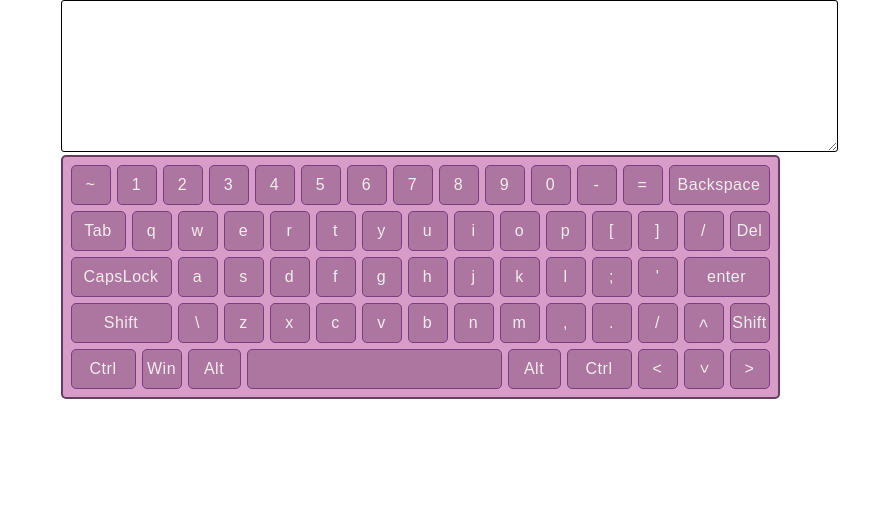
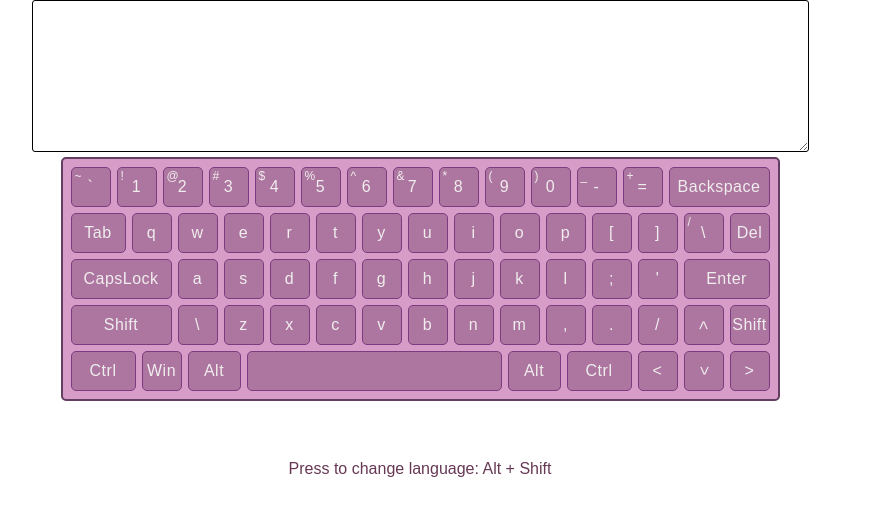
Before and after one commit to pinkpony1106/virtual-keyboard, a plain HTML site: page index.html in a window 1280 px wide. Shown: the whole page, without its empty margins (220-1089 px from the left). Drawn offline with Linux system fonts and the light colour scheme.

Commit message:
feat: added delete, backspace, cursor, shift symbols

```diff
--- a/script.js
+++ b/script.js
@@ -1,20 +1,87 @@
 document.body.innerHTML =
-  "<div class='wrapper'><div class='container'><textarea name='textarea' id='' cols='95' rows='10' class='text-input' ></textarea><div class='keyboard'></div></div></div>";
+  "<div class='wrapper'><div class='container'><textarea name='textarea' id='' cols='95' rows='10' class='text-input' ></textarea ><div class='keyboard'></div><span class='change_lang'>Press to change language: Alt + Shift</span></div ></div > ";
 
 const keyboardKeys = [
-  { value: "~", code: "Backquote", class: "key content symbol" },
-  { value: "1", code: "Digit1", class: "key content number" },
-  { value: "2", code: "Digit2", class: "key content number" },
-  { value: "3", code: "Digit3", class: "key content number" },
-  { value: "4", code: "Digit4", class: "key content number" },
-  { value: "5", code: "Digit5", class: "key content number" },
-  { value: "6", code: "Digit6", class: "key content number" },
-  { value: "7", code: "Digit7", class: "key content number" },
-  { value: "8", code: "Digit8", class: "key content number" },
-  { value: "9", code: "Digit9", class: "key content number" },
-  { value: "0", code: "Digit0", class: "key content number" },
-  { value: "-", code: "Minus", class: "key content symbol" },
-  { value: "=", code: "Equal", class: "key content symbol" },
+  {
+    value: "`",
+    code: "Backquote",
+    class: "key content symbol",
+    valueShift: "~",
+    valueRus: "ё",
+    valueRusUppercase: "Ё",
+  },
+  {
+    value: "1",
+    code: "Digit1",
+    class: "key content number",
+    valueShift: "!",
+  },
+  {
+    value: "2",
+    code: "Digit2",
+    class: "key content number",
+    valueShift: "@",
+  },
+  {
+    value: "3",
+    code: "Digit3",
+    class: "key content number",
+    valueShift: "#",
+  },
+  {
+    value: "4",
+    code: "Digit4",
+    class: "key content number",
+    valueShift: "$",
+  },
+  {
+    value: "5",
+    code: "Digit5",
+    class: "key content number",
+    valueShift: "%",
+  },
+  {
+    value: "6",
+    code: "Digit6",
+    class: "key content number",
+    valueShift: "^",
+  },
+  {
+    value: "7",
+    code: "Digit7",
+    class: "key content number",
+    valueShift: "&",
+  },
+  {
+    value: "8",
+    code: "Digit8",
+    class: "key content number",
+    valueShift: "*",
+  },
+  {
+    value: "9",
+    code: "Digit9",
+    class: "key content number",
+    valueShift: "(",
+  },
+  {
+    value: "0",
+    code: "Digit0",
+    class: "key content number",
+    valueShift: ")",
+  },
+  {
+    value: "-",
+    code: "Minus",
+    class: "key content symbol",
+    valueShift: "_",
+  },
+  {
+    value: "=",
+    code: "Equal",
+    class: "key content symbol",
+    valueShift: "+",
+  },
   {
     value: "Backspace",
     code: "Backspace",
@@ -22,55 +89,279 @@ const keyboardKeys = [
   },
 
   { value: "Tab", code: "Tab", class: "key tab" },
-  { value: "q", code: "KeyQ", class: "key content alpha" },
-  { value: "w", code: "KeyW", class: "key content alpha" },
-  { value: "e", code: "KeyE", class: "key content alpha" },
-  { value: "r", code: "KeyR", class: "key content alpha" },
-  { value: "t", code: "KeyT", class: "key content alpha" },
-  { value: "y", code: "KeyY", class: "key content alpha" },
-  { value: "u", code: "KeyU", class: "key content alpha" },
-  { value: "i", code: "KeyI", class: "key content alpha" },
-  { value: "o", code: "KeyO", class: "key content alpha" },
-  { value: "p", code: "KeyP", class: "key content alpha" },
+  {
+    value: "q",
+    code: "KeyQ",
+    class: "key content alpha",
+    valueUppercase: "Q",
+    valueRus: "й",
+    valueRusUppercase: "Й",
+  },
+  {
+    value: "w",
+    code: "KeyW",
+    class: "key content alpha",
+    valueUppercase: "W",
+    valueRus: "ц",
+    valueRusUppercase: "Ц",
+  },
+  {
+    value: "e",
+    code: "KeyE",
+    class: "key content alpha",
+    valueUppercase: "E",
+    valueRus: "у",
+    valueRusUppercase: "У",
+  },
+  {
+    value: "r",
+    code: "KeyR",
+    class: "key content alpha",
+    valueUppercase: "R",
+    valueRus: "к",
+    valueRusUppercase: "К",
+  },
+  {
+    value: "t",
+    code: "KeyT",
+    class: "key content alpha",
+    valueUppercase: "T",
+    valueRus: "е",
+    valueRusUppercase: "Е",
+  },
+  {
+    value: "y",
+    code: "KeyY",
+    class: "key content alpha",
+    valueUppercase: "Y",
+    valueRus: "н",
+    valueRusUppercase: "Н",
+  },
+  {
+    value: "u",
+    code: "KeyU",
+    class: "key content alpha",
+    valueUppercase: "U",
+    valueRus: "г",
+    valueRusUppercase: "Г",
+  },
+  {
+    value: "i",
+    code: "KeyI",
+    class: "key content alpha",
+    valueUppercase: "I",
+    valueRus: "ш",
+    valueRusUppercase: "Ш",
+  },
+  {
+    value: "o",
+    code: "KeyO",
+    class: "key content alpha",
+    valueUppercase: "O",
+    valueRus: "щ",
+    valueRusUppercase: "Щ",
+  },
+  {
+    value: "p",
+    code: "KeyP",
+    class: "key content alpha",
+    valueUppercase: "P",
+    valueRus: "з",
+    valueRusUppercase: "З",
+  },
   {
     value: "[",
     code: "BracketLeft",
     class: "key content symbol",
+    valueRus: "х",
+    valueRusUppercase: "Х",
   },
   {
     value: "]",
     code: "BracketRight",
     class: "key content symbol",
+    valueRus: "ъ",
+    valueRusUppercase: "Ъ",
   },
-  { value: "/", code: "Slash", class: "key content symbol" },
+  {
+    value: "\\",
+    code: "Backslash",
+    class: "key content symbol",
+    valueShift: "/",
+  },
   { value: "Del", code: "Delete", class: "key delete" },
 
-  { value: "CapsLock", code: "CapsLock", class: "key capslock" },
-  { value: "a", code: "KeyA", class: "key content alpha" },
-  { value: "s", code: "KeyS", class: "key content alpha" },
-  { value: "d", code: "KeyD", class: "key content alpha" },
-  { value: "f", code: "KeyF", class: "key content alpha" },
-  { value: "g", code: "KeyG", class: "key content alpha" },
-  { value: "h", code: "KeyH", class: "key content alpha" },
-  { value: "j", code: "KeyJ", class: "key content alpha" },
-  { value: "k", code: "KeyK", class: "key content alpha" },
-  { value: "l", code: "KeyL", class: "key content alpha" },
-  { value: ";", code: "Semicolon", class: "key content symbol" },
-  { value: "'", code: "Quote", class: "key content symbol" },
-  { value: "enter", code: "Enter", class: "key enter" },
+  {
+    value: "CapsLock",
+    code: "CapsLock",
+    class: "key capslock",
+  },
+  {
+    value: "a",
+    code: "KeyA",
+    class: "key content alpha",
+    valueUppercase: "A",
+    valueRus: "ф",
+    valueRusUppercase: "Ф",
+  },
+  {
+    value: "s",
+    code: "KeyS",
+    class: "key content alpha",
+    valueUppercase: "S",
+    valueRus: "ы",
+    valueRusUppercase: "Ы",
+  },
+  {
+    value: "d",
+    code: "KeyD",
+    class: "key content alpha",
+    valueUppercase: "D",
+    valueRus: "в",
+    valueRusUppercase: "В",
+  },
+  {
+    value: "f",
+    code: "KeyF",
+    class: "key content alpha",
+    valueUppercase: "F",
+    valueRus: "а",
+    valueRusUppercase: "А",
+  },
+  {
+    value: "g",
+    code: "KeyG",
+    class: "key content alpha",
+    valueUppercase: "G",
+    valueRus: "п",
+    valueRusUppercase: "П",
+  },
+  {
+    value: "h",
+    code: "KeyH",
+    class: "key content alpha",
+    valueUppercase: "H",
+    valueRus: "р",
+    valueRusUppercase: "Р",
+  },
+  {
+    value: "j",
+    code: "KeyJ",
+    class: "key content alpha",
+    valueUppercase: "J",
+    valueRus: "о",
+    valueRusUppercase: "О",
+  },
+  {
+    value: "k",
+    code: "KeyK",
+    class: "key content alpha",
+    valueUppercase: "K",
+    valueRus: "л",
+    valueRusUppercase: "Л",
+  },
+  {
+    value: "l",
+    code: "KeyL",
+    class: "key content alpha",
+    valueUppercase: "L",
+    valueRus: "д",
+    valueRusUppercase: "Д",
+  },
+  {
+    value: ";",
+    code: "Semicolon",
+    class: "key content symbol",
+    valueRus: "ж",
+    valueRusUppercase: "Ж",
+  },
+  {
+    value: "'",
+    code: "Quote",
+    class: "key content symbol",
+    valueRus: "э",
+    valueRusUppercase: "Э",
+  },
+  { value: "Enter", code: "Enter", class: "key enter" },
 
   { value: "Shift", code: "ShiftLeft", class: "key shift_left" },
-  { value: "\\", code: "Backslash", class: "key content symbol" },
-  { value: "z", code: "KeyZ", class: "key content alpha" },
-  { value: "x", code: "KeyX", class: "key content alpha" },
-  { value: "c", code: "KeyC", class: "key content alpha" },
-  { value: "v", code: "KeyV", class: "key content alpha" },
-  { value: "b", code: "KeyB", class: "key content alpha" },
-  { value: "n", code: "KeyN", class: "key content alpha" },
-  { value: "m", code: "KeyM", class: "key content alpha" },
-  { value: ",", code: "Comma", class: "key content symbol" },
-  { value: ".", code: "Period", class: "key content symbol" },
-  { value: "/", code: "Slash", class: "key content symbol" },
+  {
+    value: "\\",
+    code: "Backslash",
+    class: "key content symbol",
+    valueRus: ",",
+  },
+  {
+    value: "z",
+    code: "KeyZ",
+    class: "key content alpha",
+    valueUppercase: "Z",
+    valueRus: "я",
+    valueRusUppercase: "Я",
+  },
+  {
+    value: "x",
+    code: "KeyX",
+    class: "key content alpha",
+    valueUppercase: "X",
+    valueRus: "ч",
+    valueRusUppercase: "Ч",
+  },
+  {
+    value: "c",
+    code: "KeyC",
+    class: "key content alpha",
+    valueUppercase: "C",
+    valueRus: "с",
+    valueRusUppercase: "С",
+  },
+  {
+    value: "v",
+    code: "KeyV",
+    class: "key content alpha",
+    valueUppercase: "V",
+    valueRus: "м",
+    valueRusUppercase: "М",
+  },
+  {
+    value: "b",
+    code: "KeyB",
+    class: "key content alpha",
+    valueUppercase: "B",
+    valueRus: "и",
+    valueRusUppercase: "И",
+  },
+  {
+    value: "n",
+    code: "KeyN",
+    class: "key content alpha",
+    valueUppercase: "N",
+    valueRus: "т",
+    valueRusUppercase: "Т",
+  },
+  {
+    value: "m",
+    code: "KeyM",
+    class: "key content alpha",
+    valueUppercase: "M",
+    valueRus: "ь",
+    valueRusUppercase: "Ь",
+  },
+  {
+    value: ",",
+    code: "Comma",
+    class: "key content symbol",
+    valueRus: "б",
+    valueRusUppercase: "Б",
+  },
+  {
+    value: ".",
+    code: "Period",
+    class: "key content symbol",
+    valueRus: "ю",
+    valueRusUppercase: "Ю",
+  },
+  { value: "/", code: "Slash", class: "key content symbol", valueRus: "." },
   { value: ">", code: "ArrowUp", class: "key arrow_top" },
   {
     value: "Shift",
@@ -91,9 +382,22 @@ const keyboardKeys = [
 
 const keyboard = document.querySelector(".keyboard");
 
+function buildKeyboard() {
   let keyboardDone = "";
 
   for (const key of keyboardKeys) {
+    if (key.hasOwnProperty("valueShift")) {
+      keyboardDone +=
+        "<button id='" +
+        key.code +
+        "' class='" +
+        key.class +
+        "'>" +
+        key.value +
+        "<div class='shift_key'>" +
+        key.valueShift +
+        "</div></button>";
+    } else {
       keyboardDone +=
         "<button id='" +
         key.code +
@@ -103,38 +407,69 @@ for (const key of keyboardKeys) {
         key.value +
         "</button>";
     }
+  }
   keyboard.innerHTML = keyboardDone;
+}
+buildKeyboard();
 
-const container = document.querySelector(".container");
+const keyboardElement = document.querySelector(".keyboard");
 const textarea = document.querySelector(".text-input");
 const alphabet = document.querySelectorAll(".alpha");
 const key = document.querySelectorAll(".key");
 
 function keyboardClick(e) {
+  const cursorPosition = textarea.selectionStart;
+  const isEnd = textarea.selectionStart === textarea.value.length;
+
+  console.log("!", textarea.selectionStart, cursorPosition);
   if (e.target.classList.contains("key")) {
     if (e.target.classList.contains("space")) {
-      textarea.textContent += " ";
+      textarea.value += " ";
     }
     if (e.target.classList.contains("content")) {
-      const getContent = e.target.textContent;
-      textarea.textContent += getContent;
+      const getContent = e.target.childNodes[0].nodeValue;
+      if (isEnd) {
+        textarea.value += getContent;
+      } else {
+        textarea.value =
+          textarea.value.slice(0, textarea.selectionStart) +
+          getContent +
+          textarea.value.slice(textarea.selectionStart);
+        textarea.selectionStart = cursorPosition + 1;
+        textarea.selectionEnd = cursorPosition + 1;
+      }
     }
     if (e.target.classList.contains("backspace")) {
-      textarea.textContent = textarea.textContent.substring(
-        0,
-        textarea.textContent.length - 1
-      );
+      if (isEnd) {
+        textarea.value = textarea.value.slice(0, textarea.selectionStart - 1);
+      } else if (textarea.selectionStart !== 0) {
+        textarea.value =
+          textarea.value.slice(0, textarea.selectionStart - 1) +
+          textarea.value.slice(textarea.selectionStart);
+        textarea.selectionStart = cursorPosition - 1;
+        textarea.selectionEnd = cursorPosition - 1;
+      }
+    }
+    if (e.target.classList.contains("delete")) {
+      if (!isEnd) {
+        textarea.value =
+          textarea.value.slice(0, textarea.selectionStart) +
+          textarea.value.slice(textarea.selectionStart + 1);
+        textarea.selectionStart = cursorPosition;
+        textarea.selectionEnd = cursorPosition;
+      }
     }
   } else {
     return;
   }
 }
 
-container.addEventListener("click", keyboardClick);
+keyboardElement.addEventListener("click", keyboardClick);
 
 document.addEventListener(
   "keydown",
   (event) => {
+    event.preventDefault();
     let code = event.code;
     const keyElement = document.getElementById(code);
     keyElement.click();
--- a/style.css
+++ b/style.css
@@ -44,7 +44,12 @@ body {
 .container {
   max-width: 719px;
   margin: 0 auto;
+  display: flex;
+  flex-direction: column;
+  align-items: center;
+  gap: 5px;
 }
+
 textarea {
   border: 1px solid black;
   border-radius: 3px;
@@ -60,6 +65,7 @@ textarea {
 }
 
 .key {
+  position: relative;
   display: flex;
   flex-direction: column;
   justify-content: center;
@@ -112,3 +118,18 @@ textarea {
 .alt {
   width: 53px;
 }
+
+.change_lang {
+  padding: 10px;
+  margin: 45px;
+  color: #663854;
+  text-align: center;
+  width: 350px;
+}
+
+.shift_key {
+  position: absolute;
+  left: 3px;
+  bottom: 23px;
+  font-size: 12px;
+}
```
Lines whose indentation alone changed are shown as unchanged.
